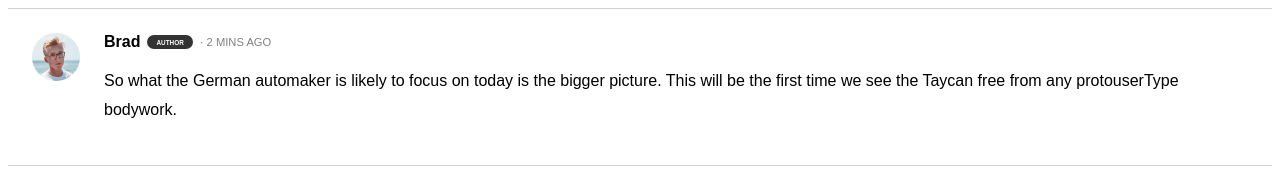
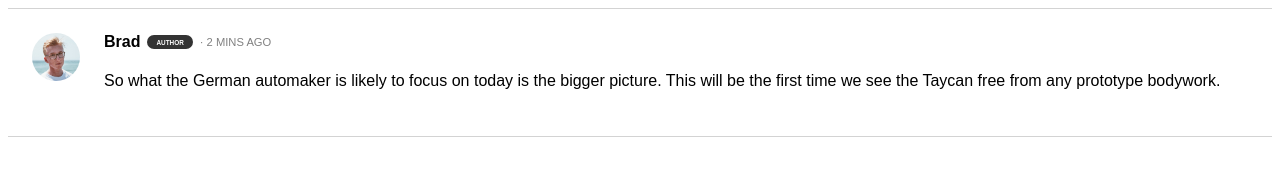
Before and after one commit to wahidrahim/vue-nested-comments, a Vue app: page / in a window 1280 px wide. Shown: the top 175 px of the page. Built offline with nearby package versions, Linux system fonts and the light colour scheme.

Commit message:
change data naming conventions

```diff
--- a/src/comments.data.json
+++ b/src/comments.data.json
@@ -1,15 +1,15 @@
 [
   {
-    "userName": "Brad",
-    "userType": "author",
-    "avatarUrl": "/images/sample-image-brad.jpg",
-    "body": "So what the German automaker is likely to focus on today is the bigger picture. This will be the first time we see the Taycan free from any protouserType bodywork.",
+    "user_name": "Brad",
+    "user_type": "author",
+    "avatar_url": "/images/sample-image-brad.jpg",
+    "body": "So what the German automaker is likely to focus on today is the bigger picture. This will be the first time we see the Taycan free from any prototype bodywork.",
     "upvotes": 123,
     "downvotes": 0,
     "comments": [
       {
-        "userName": "Steven",
-        "userType": null,
+        "user_name": "Steven",
+        "user_type": null,
         "body": "a reply",
         "upvotes": 3,
         "downvotes": 0,
@@ -17,8 +17,8 @@
         "createdAt": "Mon, 04 May 2020 23:31:25 GMT"
       },
       {
-        "userName": "Robert",
-        "userType": null,
+        "user_name": "Robert",
+        "user_type": null,
         "body": "another reply",
         "upvotes": 1,
         "downvotes": 0,
--- a/src/components/Comment.vue
+++ b/src/components/Comment.vue
@@ -1,11 +1,11 @@
 <template>
   <div class="comment">
-    <Avatar :url="comment.avatarUrl" />
+    <Avatar :url="comment.avatar_url" />
     <div class="info">
       <div class="d-flex-row align-items-center">
-        <span class="user-name">{{ comment.userName }}</span>
-        <Badge v-if="comment.userType" variant="dark">
-          {{ comment.userType }}
+        <span class="user-name">{{ comment.user_name }}</span>
+        <Badge v-if="comment.user_type" variant="dark">
+          {{ comment.user_type }}
         </Badge>
         <span class="created-at">· 2 mins ago</span>
       </div>
```
